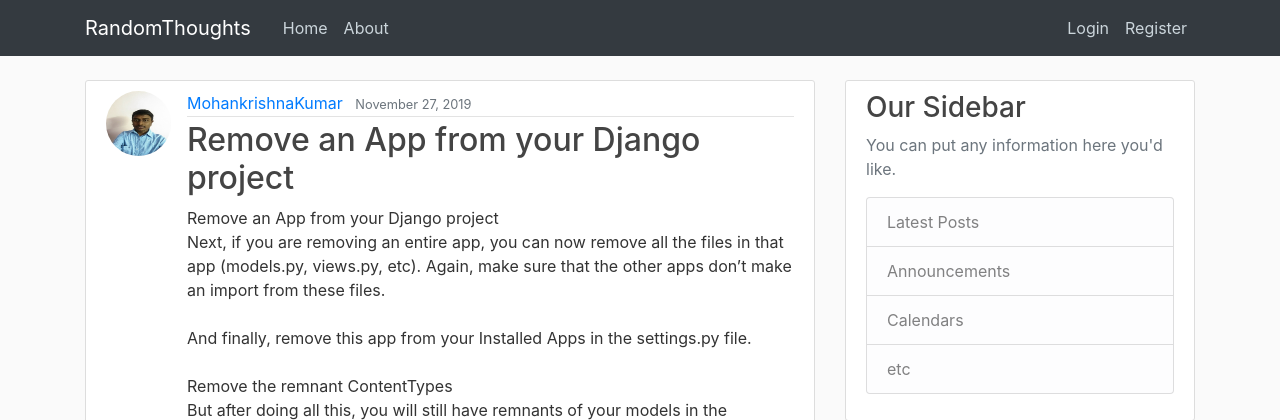
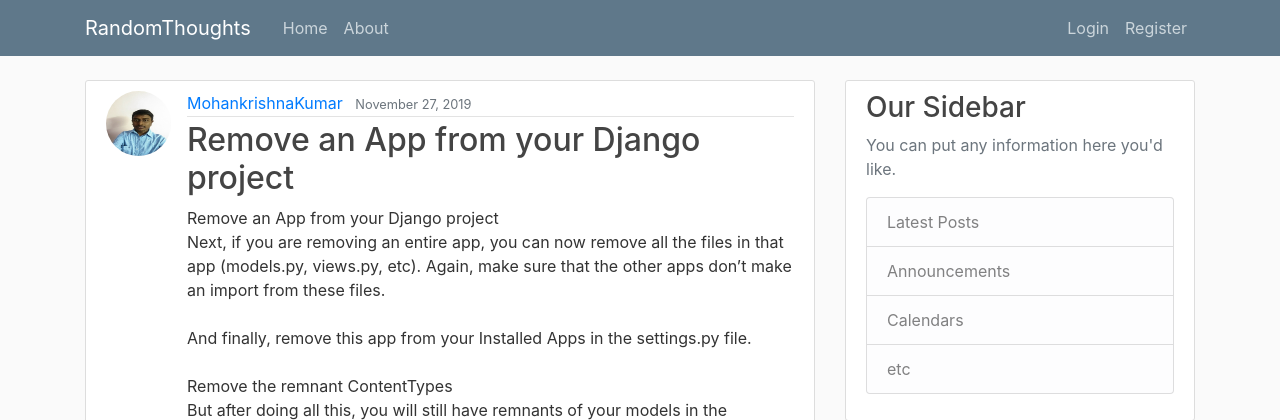
Before and after one commit to mohan211/django_blog_CMS, a Django app: page / in a window 1280 px wide. Shown: the top 420 px of the page. Run offline with Django 3.2, Linux system fonts and the light colour scheme; data comes from the database, SQL or seed files in the repository; some libraries are stand-ins or nearby versions.

Commit message:
second commit

```diff
--- a/django_project/blog/templates/blog/base.html
+++ b/django_project/blog/templates/blog/base.html
@@ -20,7 +20,7 @@
 </head>
 <body>
     <header class="site-header">
-      <nav class="navbar navbar-expand-md navbar-dark bg-dark fixed-top">
+      <nav class="navbar navbar-expand-md navbar-dark bg-steel fixed-top">
         <div class="container">
           <a class="navbar-brand mr-4" href="{% url 'blog-home' %}">RandomThoughts</a>
           <button class="navbar-toggler" type="button" data-toggle="collapse" data-target="#navbarToggle" aria-controls="navbarToggle" aria-expanded="false" aria-label="Toggle navigation">
--- a/django_project/django_project/settings.py
+++ b/django_project/django_project/settings.py
@@ -57,7 +57,7 @@ ROOT_URLCONF = 'django_project.urls'
 TEMPLATES = [
     {
         'BACKEND': 'django.template.backends.django.DjangoTemplates',
-        'DIRS': [],
+        'DIRS': [os.path.join(BASE_DIR, 'blog/temaplates'), os.path.join(BASE_DIR, 'users/temaplates') ],
         'APP_DIRS': True,
         'OPTIONS': {
             'context_processors': [
```
